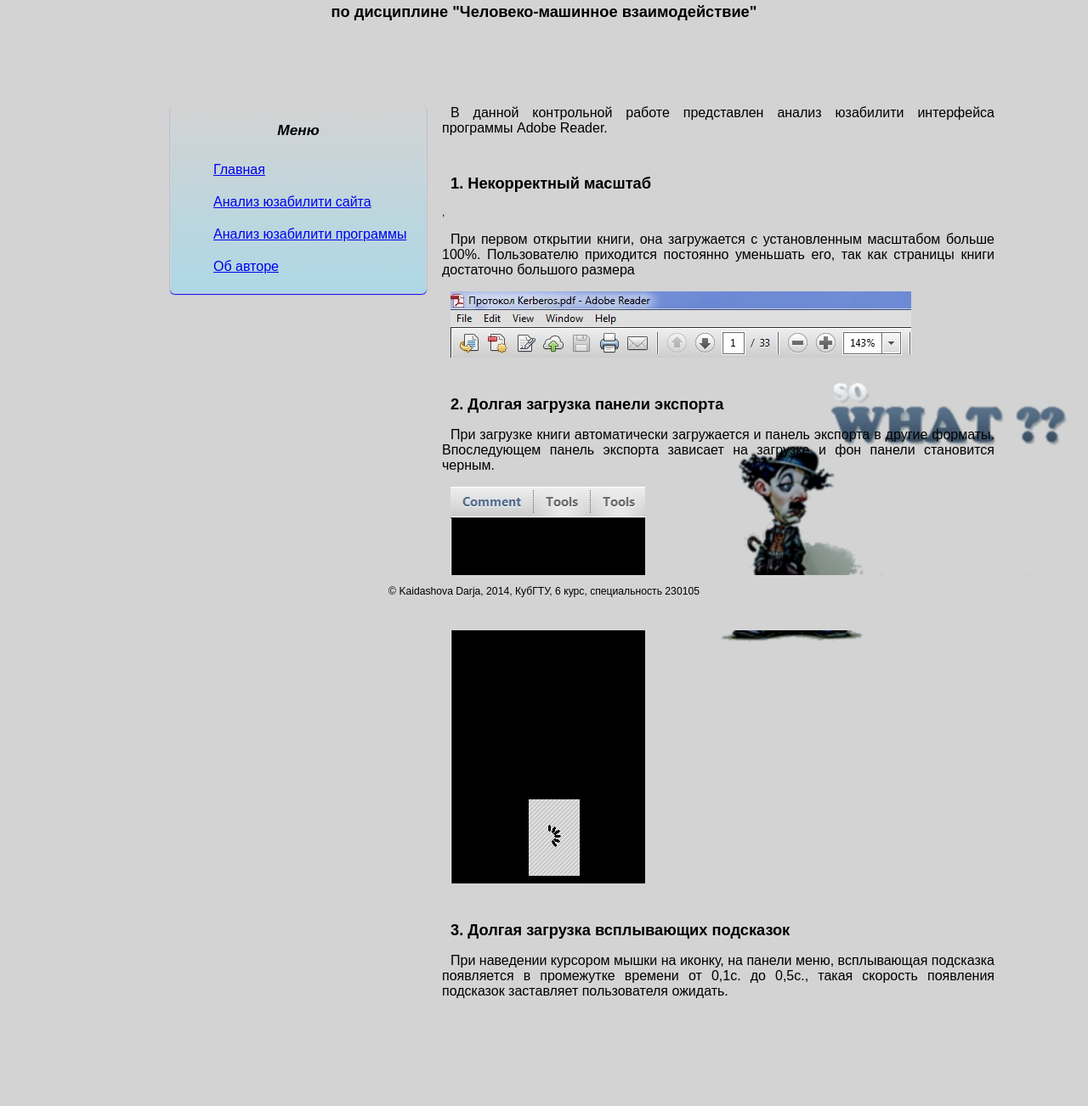
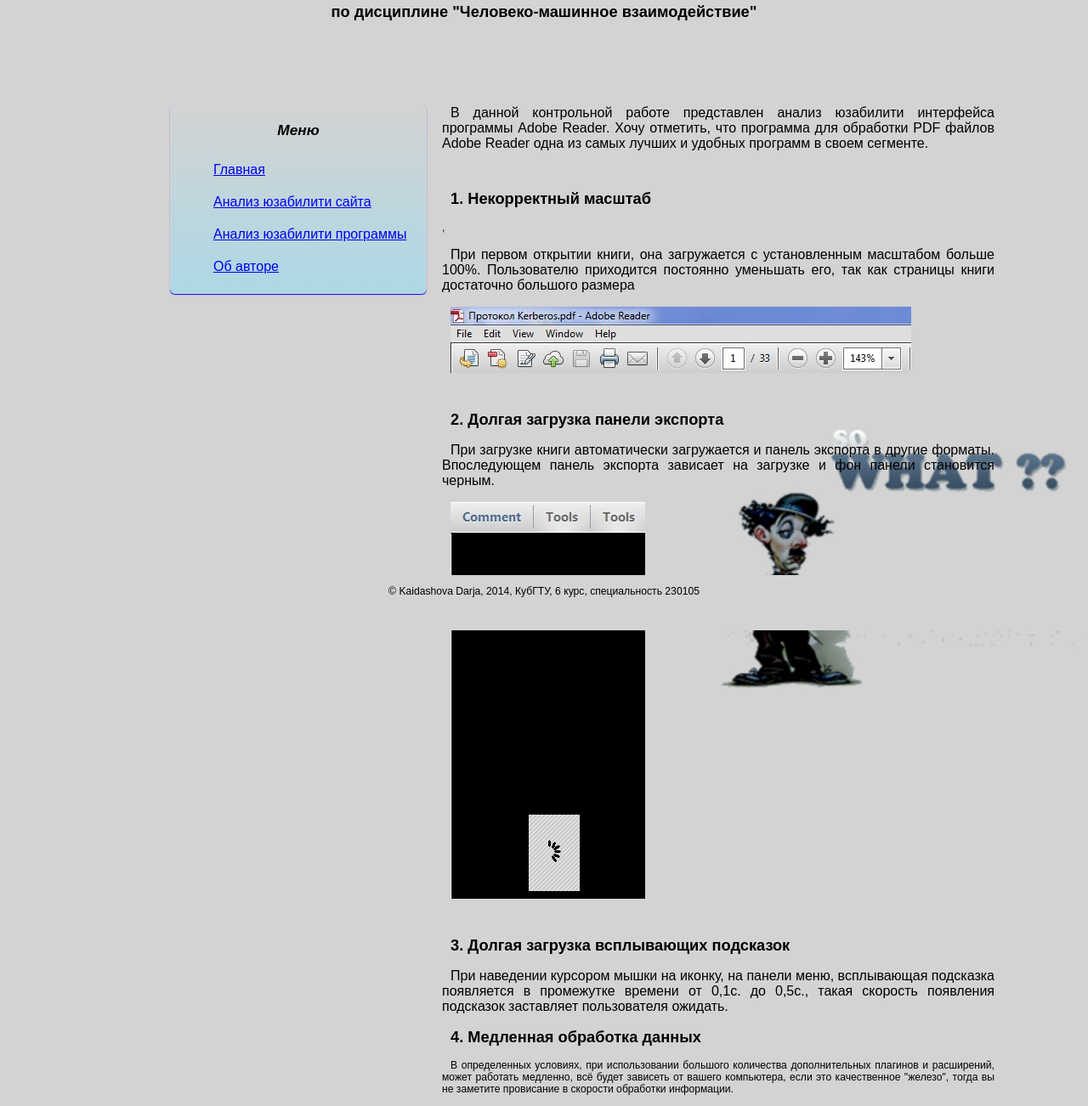
Before and after one commit to Darja1989/darja1989.github.com, a plain HTML site: page analizePr.html in a window 1280 px wide. Shown: the part 58-1360 px from the top of the page at 85% size. Before the commit the page ends 1306 px from the top, so only its background shows below. Drawn offline with Linux system fonts and the light colour scheme.

Commit message:
Edit file

```diff
--- a/analizePr.html
+++ b/analizePr.html
@@ -23,7 +23,7 @@
 				<ul>
 			</div>
 			<div id = "center">
-			<p style="font-size: 12pt;">В данной контрольной работе представлен анализ юзабилити интерфейса программы Adobe Reader.</p>
+			<p style="font-size: 12pt;">В данной контрольной работе представлен анализ юзабилити интерфейса программы Adobe Reader. Хочу отметить, что программа для обработки PDF файлов Adobe Reader одна из самых лучших и удобных программ в своем сегменте. </p>
 			</br>
 			<h2>1. Некорректный масштаб</h2>,
 			<p style="font-size: 12pt;">При первом открытии книги, она загружается с установленным масштабом больше 100%. Пользователю приходится постоянно уменьшать его, так как страницы книги достаточно большого размера</p>
@@ -35,6 +35,9 @@
 			</br>
 			<h2>3. Долгая загрузка всплывающих подсказок</h2>
 			<p style="font-size: 12pt;">При наведении курсором мышки на иконку, на панели меню, всплывающая подсказка появляется в промежутке времени от 0,1с. до 0,5с., такая скорость появления подсказок заставляет пользователя ожидать.
+			</p>
+			<h2>4. Медленная обработка данных</h2>
+			<p>В определенных условиях, при использовании большого количества дополнительных плагинов и расширений, может работать медленно, всё будет зависеть от вашего компьютера, если это качественное "железо", тогда вы не заметите провисание в скорости обработки информации.
 			</p>
 			</br>
 			</br>
```
